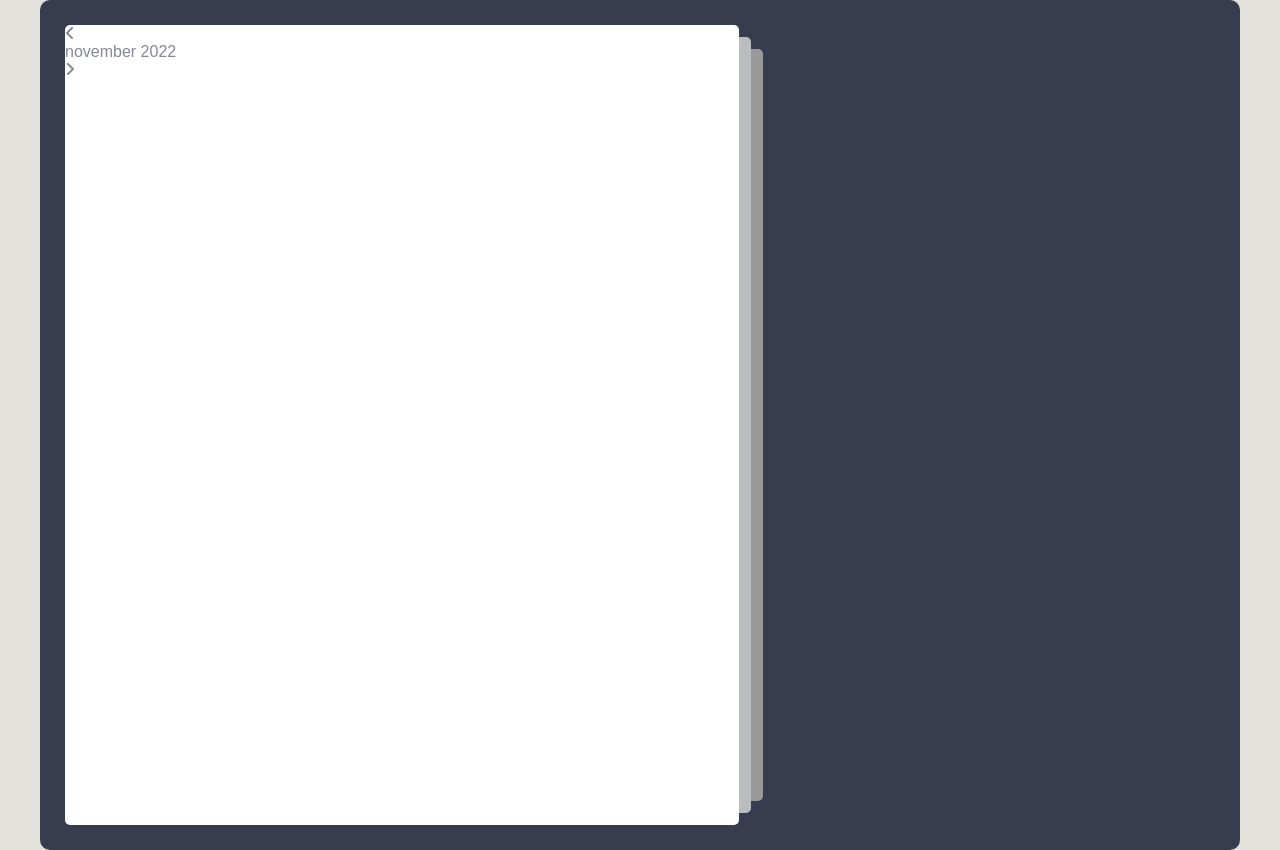
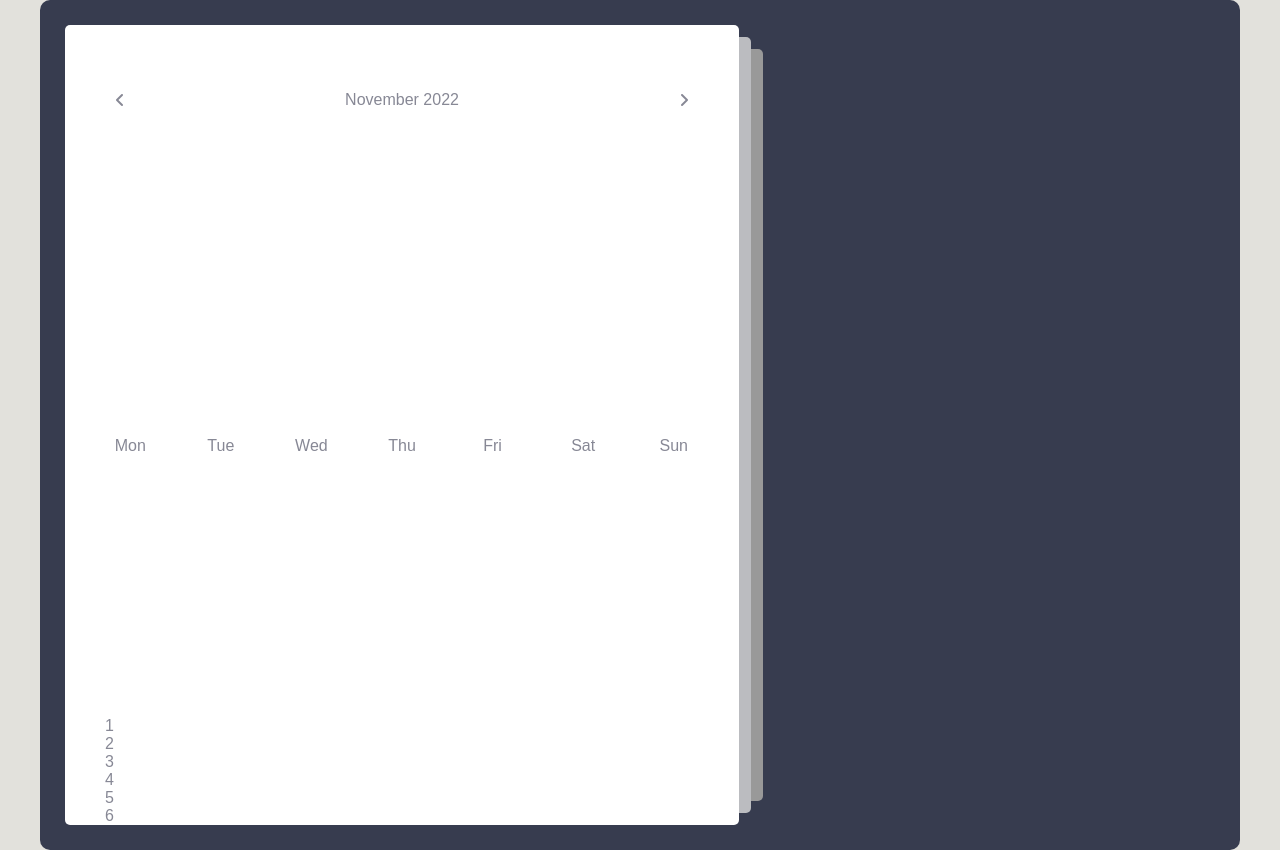
Before and after one commit to GloriaCoralCerecedo/Proyecto-ModernCalendar, a plain HTML site: page index.html in a window 1280 px wide. Drawn offline with Linux system fonts and the light colour scheme.

Commit message:
Agregando modificaciones de readme y style

```diff
--- a/index.html
+++ b/index.html
@@ -22,6 +22,23 @@
             <div class="date">november 2022</div>
             <i class="fa fa-angle-right next"></i>
           </div>
+          <div class="weekdays">
+            <div>mon</div>
+            <div>tue</div>
+            <div>wed</div>
+            <div>thu</div>
+            <div>fri</div>
+            <div>sat</div>
+            <div>sun</div>
+          </div>
+          <div class="days">
+            <div class="days">1</div>
+            <div class="days">2</div>
+            <div class="days">3</div>
+            <div class="days">4</div>
+            <div class="days">5</div>
+            <div class="days">6</div>
+          </div>
         </div>
       </div>
     </div>
--- a/style.css
+++ b/style.css
@@ -65,6 +65,18 @@ body {
   background-color: rgb(153, 153, 153);
 }
 
+.calendar .month {
+  width: 100%;
+  height: 150px;
+  display: flex;
+  align-items: center;
+  justify-content: space-between;
+  padding: 0 50px;
+  font: 1.2rem;
+  font-weight: 500;
+  text-transform: capitalize;
+}
+
 .calendar .month .prev,
 .calendar .month .next {
   cursor: pointer;
@@ -74,3 +86,31 @@ body {
 .calendar .month .next:hover {
   color: var(--primary-clr);
 }
+
+.calendar .weekdays {
+  width: 100%;
+  height: 100px;
+  display: flex;
+  align-items: center;
+  justify-content: space-between;
+  padding: 0 20px;
+  font-size: 1rem;
+  font-weight: 500;
+  text-transform: capitalize;
+}
+
+.calendar .weekdays div {
+  width: 14.28%;
+  height: 100%;
+  display: flex;
+  align-items: center;
+  justify-content: center;
+}
+
+.calendar .days {
+  width: 100%;
+  display: flex;
+  flex-wrap: wrap;
+  justify-content: space-between;
+  padding: 0 20px;
+}
```
Also changed, not shown: image.png (added), 1 other file.
